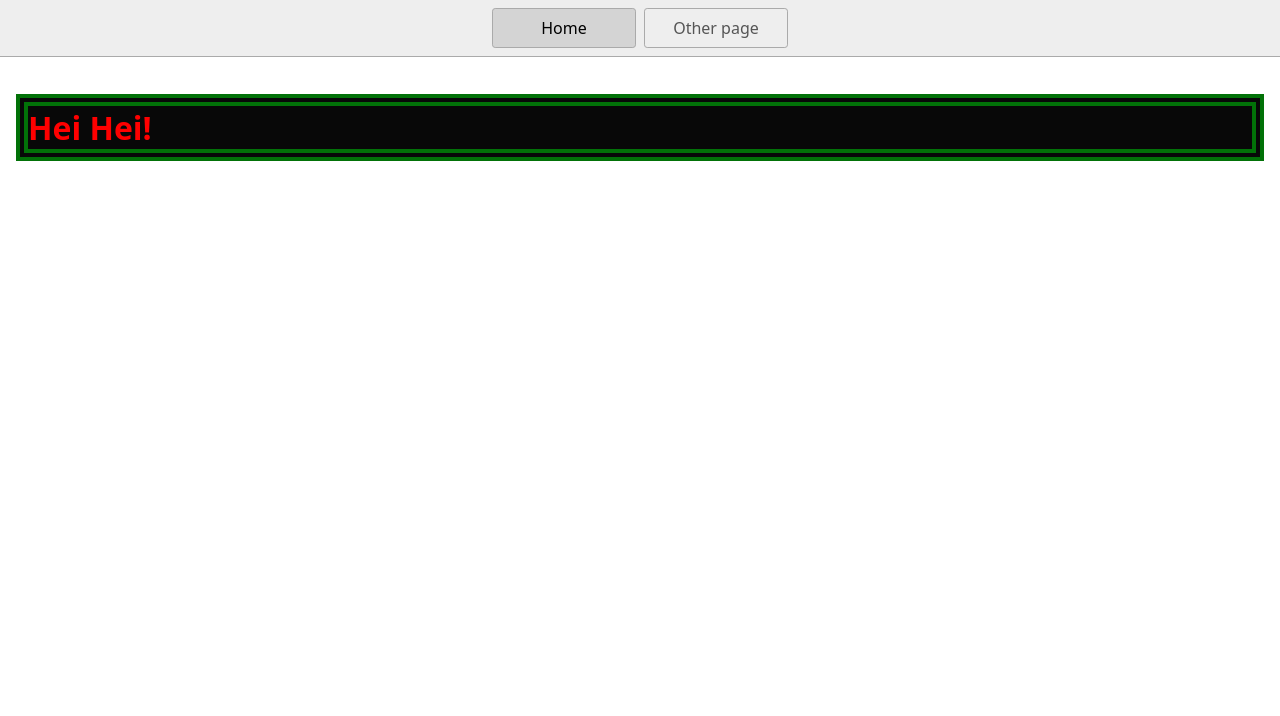
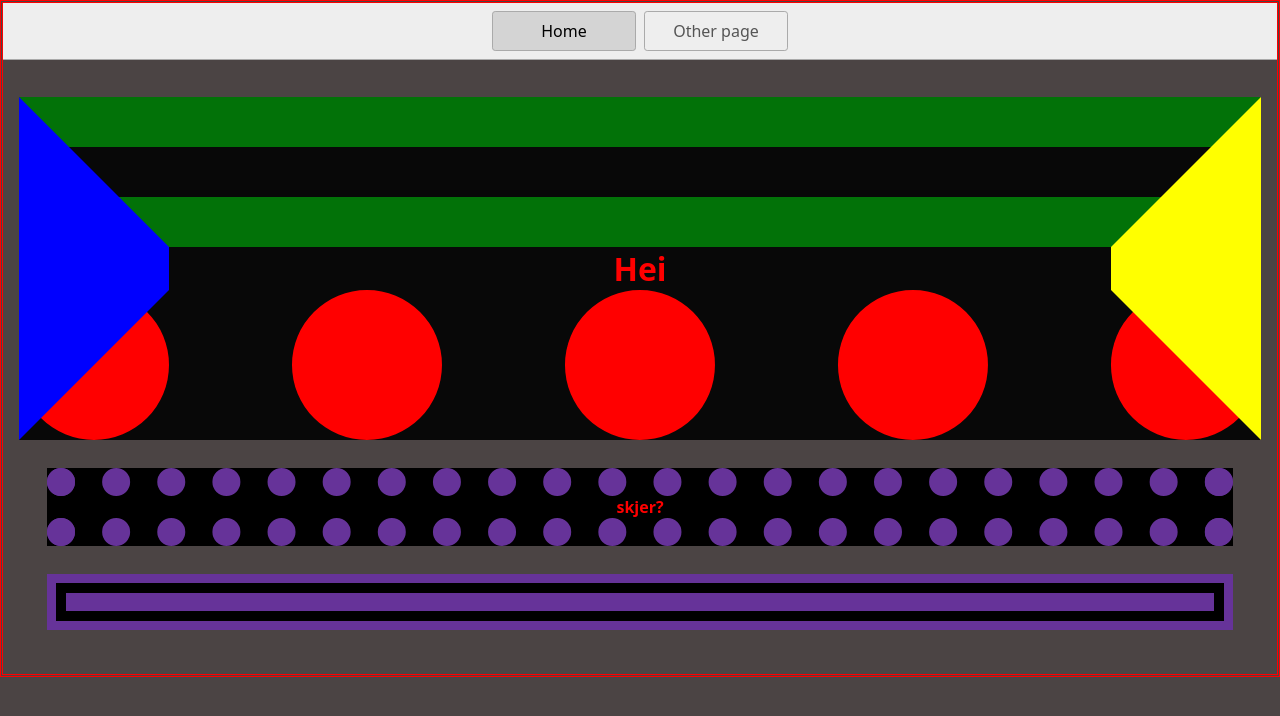
Before and after one commit to ForWork-E/stackblitz-starters-zssdoo, a website: page index.html in a window 1280 px wide. Drawn offline with Linux system fonts and the light colour scheme.

Commit message:
lagd bokser og forandra farge på h1

```diff
--- a/index.html
+++ b/index.html
@@ -17,7 +17,12 @@
       <a href="/page2.html">Other page</a>
     </nav>
     <main>
-      <h1>Hei Hei!</h1>
+      <h1>Hei</h1>
+
+      <div class="skole";><strong>skjer?</strong></div>
+
+
+      <div class="hjemme"><strong></strong></div>
     </main>
   </body>
 </html>
--- a/styles.css
+++ b/styles.css
@@ -6,7 +6,8 @@ body {
   margin: 0;
   font-family: system-ui, sans-serif;
   color: black;
-  background-color: white;
+  background-color: rgb(75, 68, 68);
+  border: red double;
 }
 
 nav {
@@ -42,6 +43,30 @@ main {
 
 h1 {
   background-color: rgb(8, 8, 8);
-  border: 12px double rgb(2, 114, 8);
+  border: 28px double rgb(2, 114, 8);
   color: rgb(255, 0, 0);
+  border-bottom: 15px red dotted;
+  border-left: 15px blue solid;
+  border-right: 15px yellow solid;
+  border-width: 150px;
+  text-align: center;
 }
+
+.skole {
+  border: 28px rebeccapurple dotted;
+  background-color: black;
+  text-align: center;
+  color: red;
+  margin: 28px;
+  height: 150px 50px;
+}
+
+
+.hjemme {
+  border: 28px rebeccapurple double;
+  background-color: black;
+  text-align: center;
+  color: red;
+  margin: 28px;
+  height: 150px 50px;
+}
```
